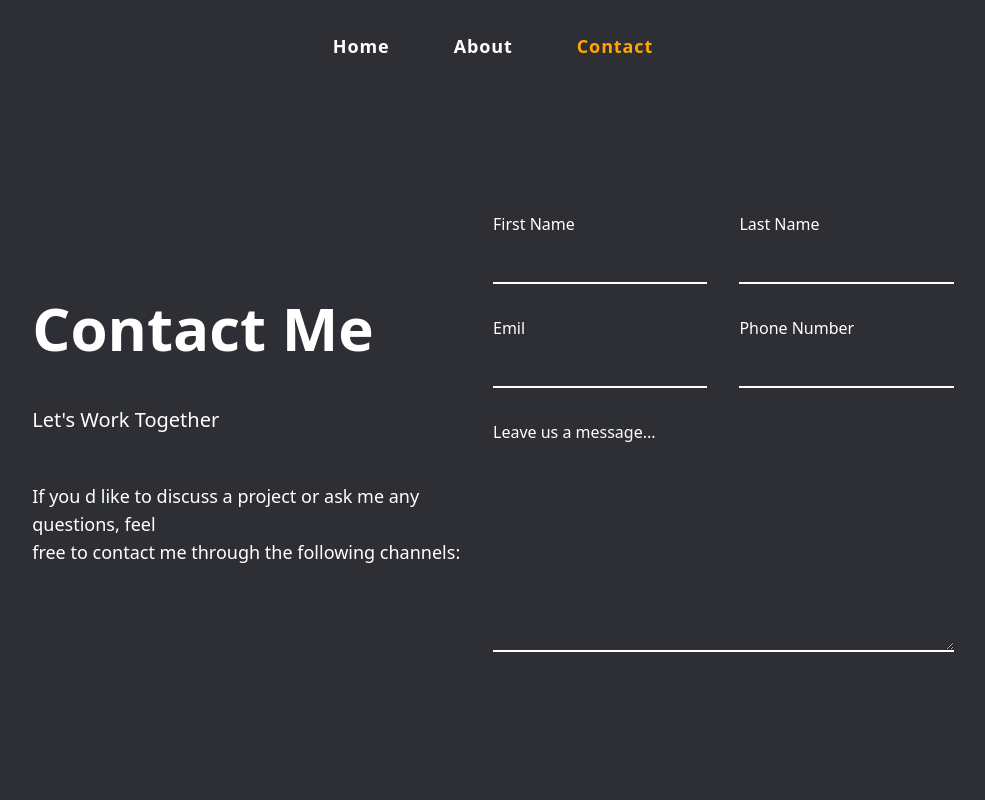
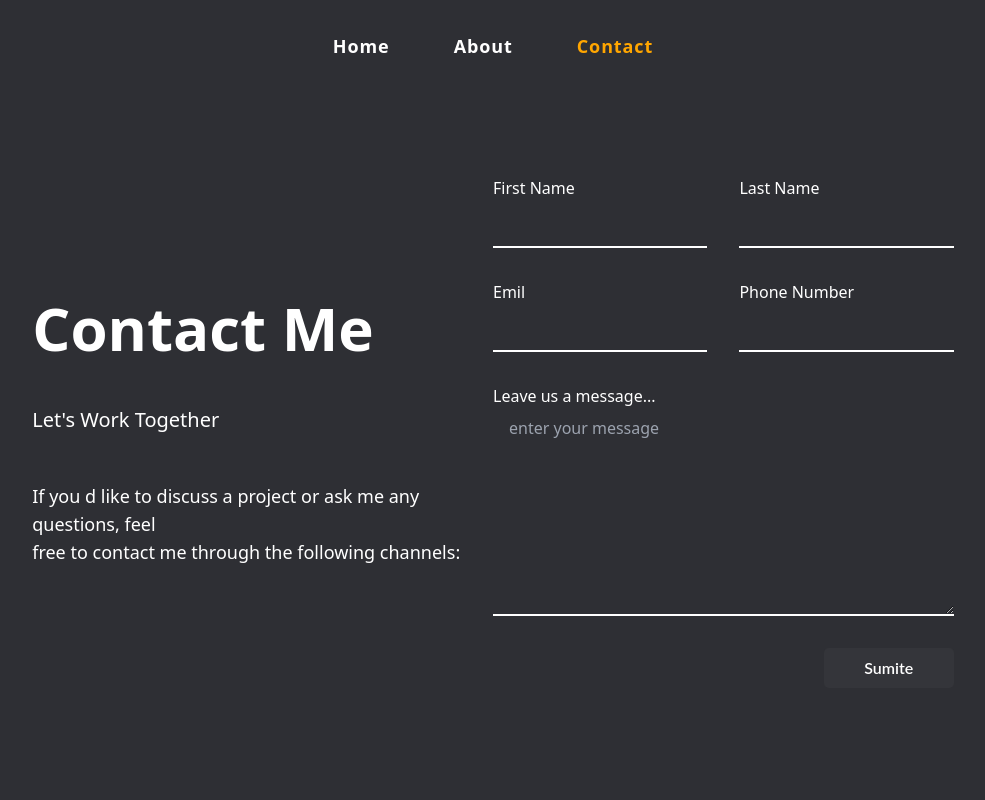
Before and after one commit to sabari-qwerty/ezash-website, a Next.js app: page /contact in a window 1280 px wide. Shown: the top 800 px of the page, without its empty margins (147-1132 px from the left). Built offline with nearby package versions, Linux system fonts and the light colour scheme; what @codaworks/react-glow would draw is missing.

Commit message:
update 3d card

```diff
--- a/components/CommanLayout.tsx
+++ b/components/CommanLayout.tsx
@@ -12,7 +12,7 @@ export const CommanLayout: FC<prop> = ({ children, className }) => {
   return (
     <main
       className={cn(
-        ` mx-auto  w-full min-h-[100dvh] overflow-auto scrollbar-hide py-8 relative  flex flex-col  relative${className}`
+        ` mx-auto  w-full min-h-[100dvh] overflow-auto scrollbar-hide py-8 relative  flex flex-col  ${className}`
       )}
     >
       <NavBar />
--- a/components/ContactFrom.tsx
+++ b/components/ContactFrom.tsx
@@ -5,22 +5,31 @@ import { InputWithLable } from "./InputWithLable";
 export const Contactfrom = () => {
   const handleSubmite = (e: FormEvent) => {
     e.preventDefault();
+    alert("thanks");
   };
   return (
     <form onSubmit={handleSubmite} className="flex flex-col space-y-8">
       <div className="flex space-x-8">
-        <InputWithLable lable="First Name" type="text" id="first" />
-        <InputWithLable lable="Last Name" type="text" id="last" />
+        <InputWithLable lable="First Name" type="text" id="first" required />
+        <InputWithLable lable="Last Name" type="text" id="last" required />
       </div>
       <div className="flex space-x-8">
-        <InputWithLable lable="Emil" type="email" id="email" />
-        <InputWithLable lable="Phone Number" type="text" id="phone" />
+        <InputWithLable lable="Emil" type="email" id="email" required />
+        <InputWithLable lable="Phone Number" type="text" id="phone" required />
       </div>
       <div className="w-full flex flex-col space-y-2  ">
         <label htmlFor="message" className="text-white">
           Leave us a message...
         </label>
-        <textarea className="min-h-[200px] indent-4 text-white outline-none inputTag bg-transparent"></textarea>
+        <textarea
+          className="min-h-[200px] indent-4 text-white outline-none inputTag bg-transparent"
+          placeholder="enter your message"
+        ></textarea>
+      </div>
+      <div className="w-full  flex justify-end">
+        <button className="custom-btn btn-15" type="submit">
+          Sumite
+        </button>
       </div>
     </form>
   );
--- a/components/home/Portfolio.tsx
+++ b/components/home/Portfolio.tsx
@@ -9,7 +9,7 @@ const data = [
     url: "/graphic",
   },
   {
-    backgroundImage: "/card/3db.png",
+    backgroundImage: "/card/3dB.png",
     heroImage: "/card/3df.png",
     url: "/modeling",
   },
```
